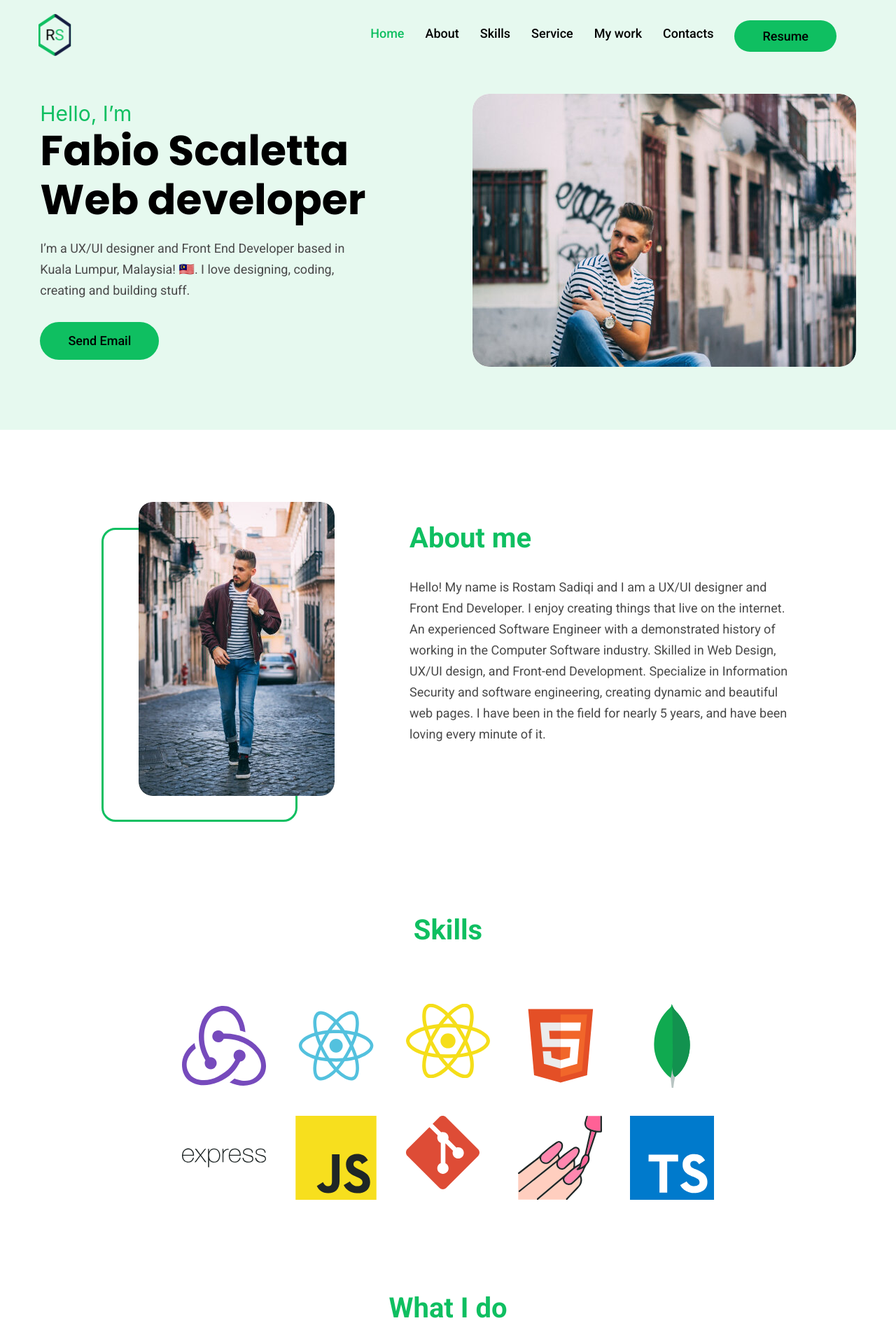
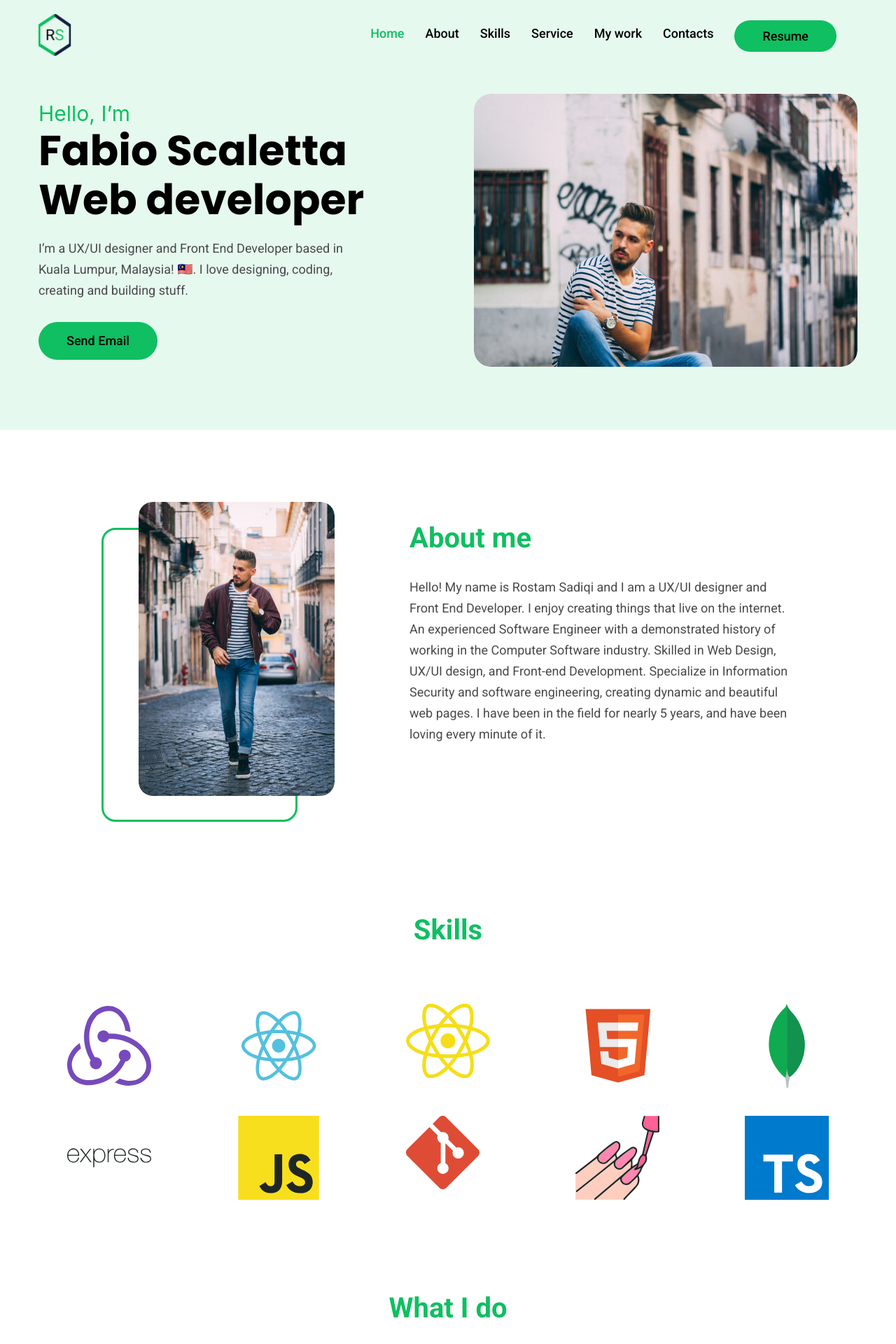
Before and after one commit to SandraVLP/portfolio-start-project, a React app in the folder portfolio-start-project-main/: page / in a window 1280 px wide. Shown: the top 1920 px of the page at 70% size. Built offline with nearby package versions, Linux system fonts and the light colour scheme.

Commit message:
container in skills^main^about

```diff
--- a/portfolio-start-project-main/src/layout/sections/about/About.tsx
+++ b/portfolio-start-project-main/src/layout/sections/about/About.tsx
@@ -3,36 +3,46 @@ import FotoAbout from "../../../assets//images/foto-about.jpg";
 import { FlexWrapper } from "../../../components/FlexWrapper";
 import { myTheme } from "../../../styles/Theme";
 import { MyTitle } from "../../../components/MyTitle";
-
+import { Container } from "../../../components/Container";
 
 export function About() {
   return (
     <section id="about" className="About">
-      <FlexWrapper padding="140px 0 0 0" align="flex-start" justify="center" gap="160px">
+      <Container>
+        {" "}
+        <FlexWrapper
+          padding="140px 0 0 0"
+          align="flex-start"
+          justify="center"
+          gap="160px"
+        >
           <StyledRectngle className="foto-container">
-
-       <StyledImg src={FotoAbout} alt="Foto about"></StyledImg></StyledRectngle>
-
-
-     <FlexWrapper direction="column" justify="flex-start" maxwidth="550px" align="flex-start" gap="40px">
+            <StyledImg src={FotoAbout} alt="Foto about"></StyledImg>
+          </StyledRectngle>
+          <FlexWrapper
+            direction="column"
+            justify="flex-start"
+            maxwidth="550px"
+            align="flex-start"
+            gap="40px"
+          >
             <MyTitle text="About me"></MyTitle>
             <p>
-         Hello! My name is Rostam Sadiqi and I am a UX/UI designer and Front
-         End Developer. I enjoy creating things that live on the internet. An
-         experienced Software Engineer with a demonstrated history of working
-         in the Computer Software industry. Skilled in Web Design, UX/UI
-         design, and Front-end Development. Specialize in Information Security
-         and software engineering, creating dynamic and beautiful web pages. I
-         have been in the field for nearly 5 years, and have been loving every
-         minute of it.{" "}
+              Hello! My name is Rostam Sadiqi and I am a UX/UI designer and
+              Front End Developer. I enjoy creating things that live on the
+              internet. An experienced Software Engineer with a demonstrated
+              history of working in the Computer Software industry. Skilled in
+              Web Design, UX/UI design, and Front-end Development. Specialize in
+              Information Security and software engineering, creating dynamic
+              and beautiful web pages. I have been in the field for nearly 5
+              years, and have been loving every minute of it.{" "}
             </p>
           </FlexWrapper>
         </FlexWrapper>
+      </Container>
     </section>
   );
 }
-
-
 
 const StyledImg = styled.img`
   max-width: 280px;
@@ -42,11 +52,10 @@ const StyledImg = styled.img`
   left: 50px;
 `;
 
-const StyledRectngle = styled.div `
+const StyledRectngle = styled.div`
   border: solid 3px ${myTheme.primary};
   width: 280px;
   height: 420px; //Поправить
   border-radius: 20px;
   position: relative;
-
-`
+`;
--- a/portfolio-start-project-main/src/layout/sections/main/Main.tsx
+++ b/portfolio-start-project-main/src/layout/sections/main/Main.tsx
@@ -3,22 +3,26 @@ import MainFoto from "../../../assets/images/foto-main.jpg";
 import { myTheme } from "../../../styles/Theme";
 import { StyledButton } from "../../../components/Button";
 import { FlexWrapper } from "../../../components/FlexWrapper";
+import { Container } from "../../../components/Container";
 
 export function Main() {
   return (
     <StyledMain id="main">
-      <FlexWrapper gap="90px" justify="space-evenly">
+      <Container>
+        <FlexWrapper gap="90px" justify="space-between">
           <StyledInfo className="Info">
             <span>Hello, I’m</span>
             <h1>Fabio Scaletta Web developer</h1>
             <p>
-            I’m a UX/UI designer and Front End Developer based in Kuala Lumpur,
-            Malaysia! 🇲🇾. I love designing, coding, creating and building stuff.
+              I’m a UX/UI designer and Front End Developer based in Kuala
+              Lumpur, Malaysia! 🇲🇾. I love designing, coding, creating and
+              building stuff.
             </p>
             <StyledButton width={"170px"}>Send Email</StyledButton>
           </StyledInfo>
           <img src={MainFoto} alt="Main Foto"></img>
         </FlexWrapper>
+      </Container>
     </StyledMain>
   );
 }
@@ -27,7 +31,6 @@ const StyledMain = styled.main`
   padding-top: 50px;
   padding-bottom: 90px;
   background-color: ${myTheme.secondary};
-
 
   span {
     font-size: 30px;
@@ -42,13 +45,13 @@ const StyledMain = styled.main`
   }
 
   img {
-    flex-basis: 60%;
+    object-fit: contain;
     max-width: 548px;
+    height: auto;
     border-radius: 24px;
   }
 `;
 
-
-const StyledInfo = styled.div `
+const StyledInfo = styled.div`
   max-width: 470px;
-`
+`;
--- a/portfolio-start-project-main/src/layout/sections/skills/Skills.tsx
+++ b/portfolio-start-project-main/src/layout/sections/skills/Skills.tsx
@@ -1,11 +1,13 @@
 import styled from "styled-components";
 import { Icon } from "../../../components/Icon";
 import { MyTitle } from "../../../components/MyTitle";
+import { Container } from "../../../components/Container";
 
 export function Skills() {
   return (
     <section id="skills" className="Skills">
-      <MyTitle text="Skills"></MyTitle>
+     <Container>
+     <MyTitle text="Skills"></MyTitle>
       <StyledGrid className="skills-grid">
         <Icon iconId="redux"></Icon>
         <Icon iconId="react-js"></Icon>
@@ -18,6 +20,7 @@ export function Skills() {
         <Icon iconId="styled-comp"></Icon>
         <Icon iconId="typescript"></Icon>
       </StyledGrid>
+     </Container>
     </section>
   );
 }
@@ -27,5 +30,5 @@ margin-top: 90px;
   display: grid;
   grid-template-columns: repeat(5, 1fr);
   gap: 40px;
-  justify-content: space-around;
+  justify-items: center;
 `;
```
Lines whose indentation alone changed are shown as unchanged.
